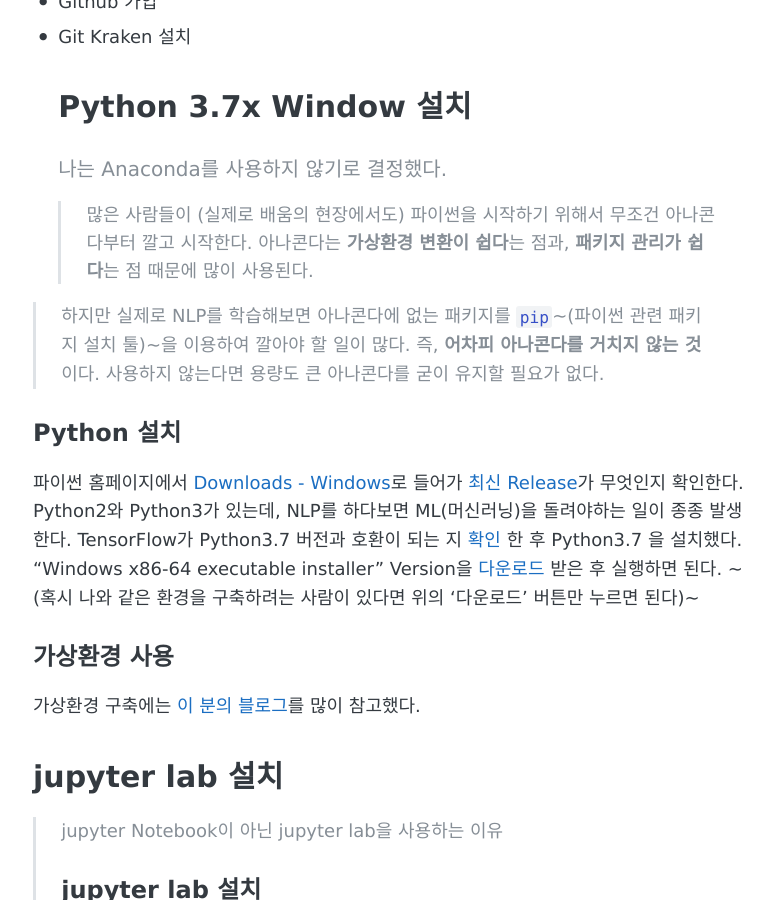
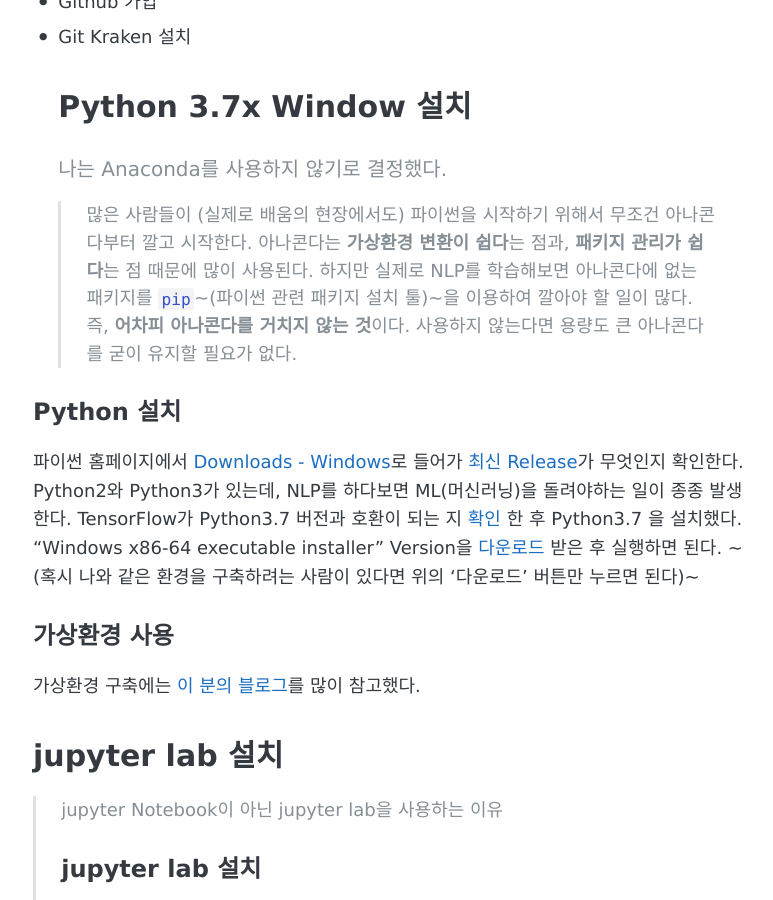
Before and after one commit to stellarway/stellarway.github.io, a Jekyll site: the page built from _posts/2019-08-23-enviroment.md, in a window 1280 px wide and 900 px high, scrolled down 436 px. Shown: the whole window, without its empty margins (247-1020 px from the left). Built offline with Jekyll 4.4.1, drawn with Linux system fonts in a browser that asks for light colours; part of the change alters nothing that is shown.

```diff
--- a/_posts/2019-08-23-enviroment.md
+++ b/_posts/2019-08-23-enviroment.md
@@ -12,7 +12,6 @@ comments: true
 # Python 3.7x Window 설치
 #### 나는 Anaconda를 사용하지 않기로 결정했다.
 >많은 사람들이 (실제로 배움의 현장에서도) 파이썬을 시작하기 위해서 무조건 아나콘다부터 깔고 시작한다. 아나콘다는 **가상환경 변환이 쉽다**는 점과, **패키지 관리가 쉽다**는 점 때문에 많이 사용된다.
-
 > 하지만 실제로 NLP를 학습해보면 아나콘다에 없는 패키지를 `pip`~(파이썬 관련 패키지 설치 툴)~을 이용하여 깔아야 할 일이 많다. 즉, **어차피 아나콘다를 거치지 않는 것**이다. 사용하지 않는다면 용량도 큰 아나콘다를 굳이 유지할 필요가 없다.
 
 ## Python 설치
@@ -34,6 +33,6 @@ comments: true
 
 
 <!--stackedit_data:
-eyJoaXN0b3J5IjpbLTE3NDU4MDY5MiwxNDEyMzU5OTYyLC0yNz
-YzNTgwNjFdfQ==
+eyJoaXN0b3J5IjpbLTE2NzE1OTExNDIsMTQxMjM1OTk2MiwtMj
+c2MzU4MDYxXX0=
 -->
```
